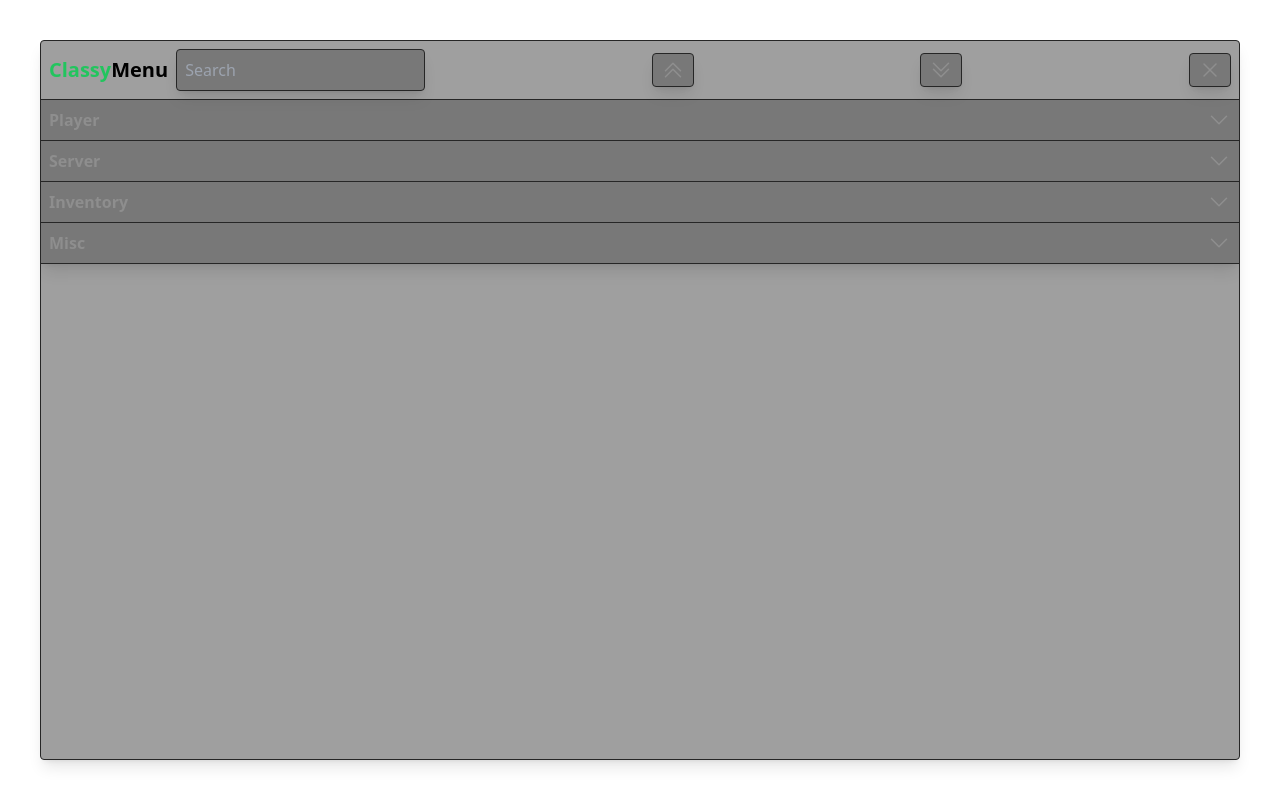
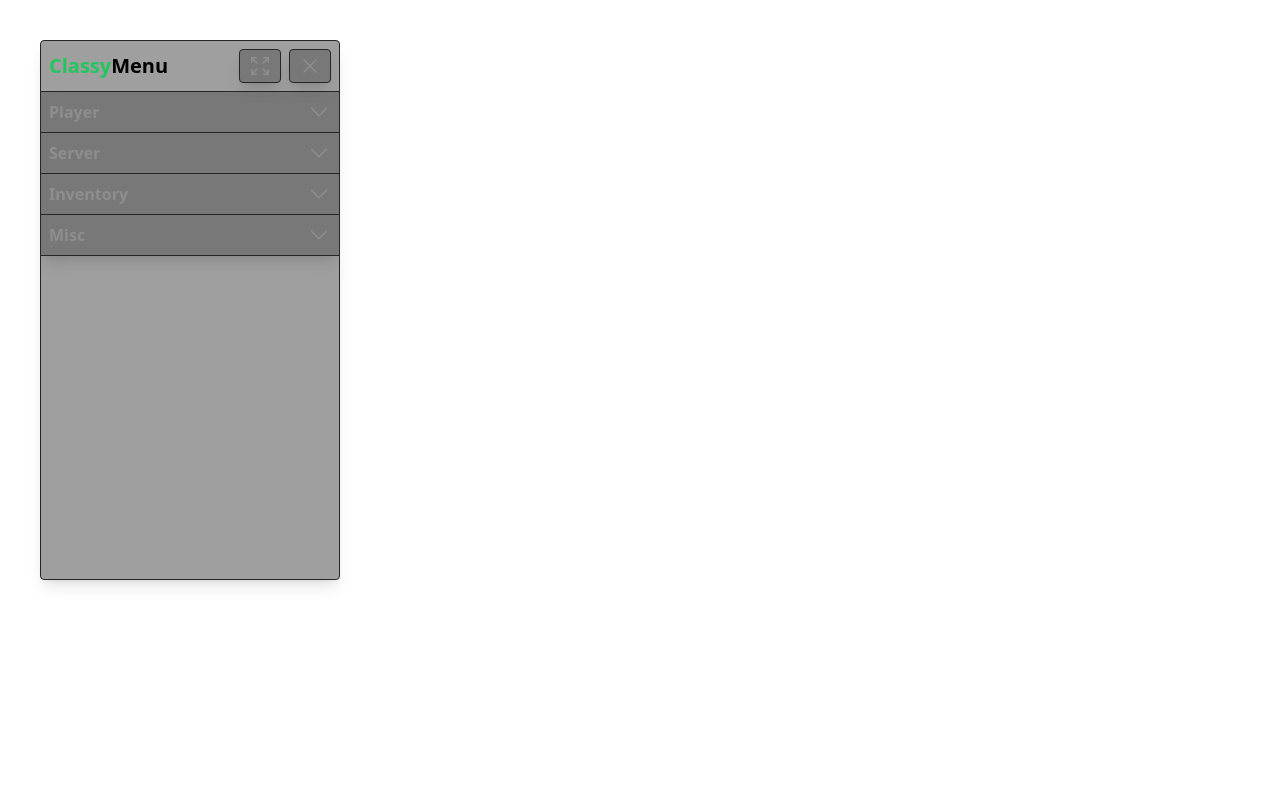
Before and after one commit to Clxssyy/classy-fivem, a React (Vite) app in the folder classy-admin/packages/ui/: page / in a window 1280 px wide. Built offline with nearby package versions, Linux system fonts and the light colour scheme.

Commit message:
Add menu expansion support

```diff
--- a/classy-admin/packages/ui/src/components/MenuCategory.tsx
+++ b/classy-admin/packages/ui/src/components/MenuCategory.tsx
@@ -8,6 +8,7 @@ interface MenuCategoryProps {
   toggleExtend: number
   toggleCategoryExtend: number
   toggleCatergoryCollapse: boolean
+  menuExpanded: boolean
 }
 
 const MenuCategory = (props: MenuCategoryProps) => {
@@ -18,6 +19,7 @@ const MenuCategory = (props: MenuCategoryProps) => {
     toggleExtend: extend,
     toggleCategoryExtend: categoryExtend,
     toggleCatergoryCollapse: categoryCollapse,
+    menuExpanded: expanded,
   } = props
 
   const [hidden, setHidden] = useState(true)
@@ -43,7 +45,7 @@ const MenuCategory = (props: MenuCategoryProps) => {
   return (
     <>
       <div className='flex flex-col'>
-        <div className='flex grow sticky top-0 z-50 bg-neutral-600/50 group-hover/menu:bg-neutral-600'>
+        <div className='flex grow sticky top-0 z-10 bg-neutral-600/50 group-hover/menu:bg-neutral-600'>
           <button
             onClick={() => setHidden(!hidden)}
             className='flex grow justify-between p-2 border-b border-neutral-800 text-neutral-400/50 group-hover/menu:text-neutral-400'
@@ -63,7 +65,11 @@ const MenuCategory = (props: MenuCategoryProps) => {
             hidden ? 'max-h-0 ease-out' : 'ease-in max-h-[1000px]'
           }`}
         >
-          <div className='flex flex-col p-2 divide-y divide-neutral-800'>{children}</div>
+          <div
+            className={`flex flex-col p-2 divide-y divide-neutral-800 ${expanded ? '' : 'gap-2'}`}
+          >
+            {children}
+          </div>
         </div>
       </div>
     </>
--- a/classy-admin/packages/ui/src/components/MenuItem.tsx
+++ b/classy-admin/packages/ui/src/components/MenuItem.tsx
@@ -8,6 +8,7 @@ interface MenuItemProps {
   functionOptions?: JSX.Element
   toggleCollapse: boolean
   toggleExtend: number
+  menuExpanded: boolean
 }
 
 const MenuItem = (props: MenuItemProps) => {
@@ -19,6 +20,7 @@ const MenuItem = (props: MenuItemProps) => {
     functionOptions: options,
     toggleCollapse: collapse,
     toggleExtend: extend,
+    menuExpanded: expanded,
   } = props
 
   useEffect(() => {
@@ -30,6 +32,16 @@ const MenuItem = (props: MenuItemProps) => {
     setHidden(false)
   }, [extend])
 
+  if (!expanded) {
+    return (
+      <button
+        onClick={func}
+        className='font-bold hover:scale-105 active:scale-95 transition-all bg-neutral-600/50 rounded px-2 shadow-lg border border-neutral-800 text-neutral-400/50 group-hover/menu:text-neutral-400 group-hover/menu:bg-neutral-600'
+      >
+        {name}
+      </button>
+    )
+  } else {
     return (
       <>
         <div className='flex flex-col'>
@@ -83,5 +95,6 @@ const MenuItem = (props: MenuItemProps) => {
       </>
     )
   }
+}
 
 export default MenuItem
--- a/classy-admin/packages/ui/src/pages/adminMenu/AdminMenu.tsx
+++ b/classy-admin/packages/ui/src/pages/adminMenu/AdminMenu.tsx
@@ -1,7 +1,13 @@
 import { usePageContext } from '../../App'
 import { useExitListener } from '../../utils/exitListener'
 import { fetchNui } from '../../utils/nui'
-import { ChevronDoubleDownIcon, ChevronDoubleUpIcon, XMarkIcon } from '@heroicons/react/24/outline'
+import {
+  ArrowsPointingInIcon,
+  ArrowsPointingOutIcon,
+  ChevronDoubleDownIcon,
+  ChevronDoubleUpIcon,
+  XMarkIcon,
+} from '@heroicons/react/24/outline'
 import MenuItem from '../../components/MenuItem'
 import { useEffect, useState } from 'react'
 import MenuCategory from '../../components/MenuCategory'
@@ -13,6 +19,7 @@ const AdminMenu = () => {
   const [search, setSearch] = useState('')
   const [categoryExtend, setCategoryExtend] = useState(1)
   const [categoryCollapse, setCategoryCollapse] = useState(true)
+  const [expandMenu, setExpandMenu] = useState(false)
 
   const menuItems = [
     {
@@ -324,8 +331,14 @@ const AdminMenu = () => {
   }, [search])
 
   return (
-    <div className='grid align-items h-screen p-10 overflow-hidden'>
-      <div className='bg-neutral-700/50 border border-neutral-800 rounded flex flex-col shadow-lg overflow-hidden hover:bg-neutral-700 group/menu'>
+    <div className='grid p-10 h-screen overflow-hidden place-items-start'>
+      <div
+        className={`transition-all bg-neutral-700/50 border border-neutral-800 rounded flex flex-col shadow-lg overflow-hidden hover:bg-neutral-700 group/menu ${
+          expandMenu
+            ? 'max-w-full max-h-full min-h-full min-w-full ease-out'
+            : 'ease-out min-w-[25%] min-h-[75%] max-h-[75%] max-w-[25%]'
+        }`}
+      >
         <div className='justify-between flex border-b border-neutral-800'>
           <div className='flex p-2 place-items-center gap-2'>
             <h1 className='text-xl font-bold cursor-default select-none'>
@@ -336,11 +349,15 @@ const AdminMenu = () => {
               name='Search'
               id='search'
               placeholder='Search'
-              className='p-2 rounded hidden sm:block text-neutral-400/50 bg-neutral-600/50 shadow-lg border border-neutral-800 group-hover/menu:bg-neutral-600 group-hover/menu:text-neutral-400'
+              className={`p-2 rounded text-neutral-400/50 bg-neutral-600/50 shadow-lg border border-neutral-800 group-hover/menu:bg-neutral-600 group-hover/menu:text-neutral-400 ${
+                expandMenu ? '' : 'hidden'
+              }`}
               value={search}
               onChange={(e) => setSearch(e.target.value)}
             />
           </div>
+          {expandMenu ? (
+            <>
               <div className='p-2 flex place-items-center'>
                 <button
                   onClick={() => {
@@ -361,7 +378,21 @@ const AdminMenu = () => {
                   <ChevronDoubleDownIcon className='w-6 h-6' />
                 </button>
               </div>
-          <div className='p-2 flex place-items-center'>
+            </>
+          ) : null}
+          <div className='p-2 flex place-items-center gap-2'>
+            <button
+              onClick={() => {
+                setExpandMenu(!expandMenu)
+              }}
+              className='hover:scale-105 transition-all active:scale-95 text-neutral-400/50 bg-neutral-600/50 rounded p-1 px-2 shadow-lg border border-neutral-800 group-hover/menu:bg-neutral-600 group-hover/menu:text-neutral-400'
+            >
+              {expandMenu ? (
+                <ArrowsPointingInIcon className='w-6 h-6' />
+              ) : (
+                <ArrowsPointingOutIcon className='w-6 h-6' />
+              )}
+            </button>
             <button
               onClick={close}
               className='hover:scale-105 transition-all active:scale-95 text-neutral-400/50 bg-neutral-600/50 rounded p-1 px-2 shadow-lg border border-neutral-800 group-hover/menu:bg-neutral-600 group-hover/menu:text-neutral-400'
@@ -385,12 +416,14 @@ const AdminMenu = () => {
                     functionOptions={item.functionOptions}
                     toggleCollapse={collapse}
                     toggleExtend={extend}
+                    menuExpanded={expandMenu}
                   />
                 ))}
                 toggleCollapse={collapse}
                 toggleExtend={extend}
                 toggleCategoryExtend={categoryExtend}
                 toggleCatergoryCollapse={categoryCollapse}
+                menuExpanded={expandMenu}
               />
             )
           })}
```
Lines whose indentation alone changed are shown as unchanged.
